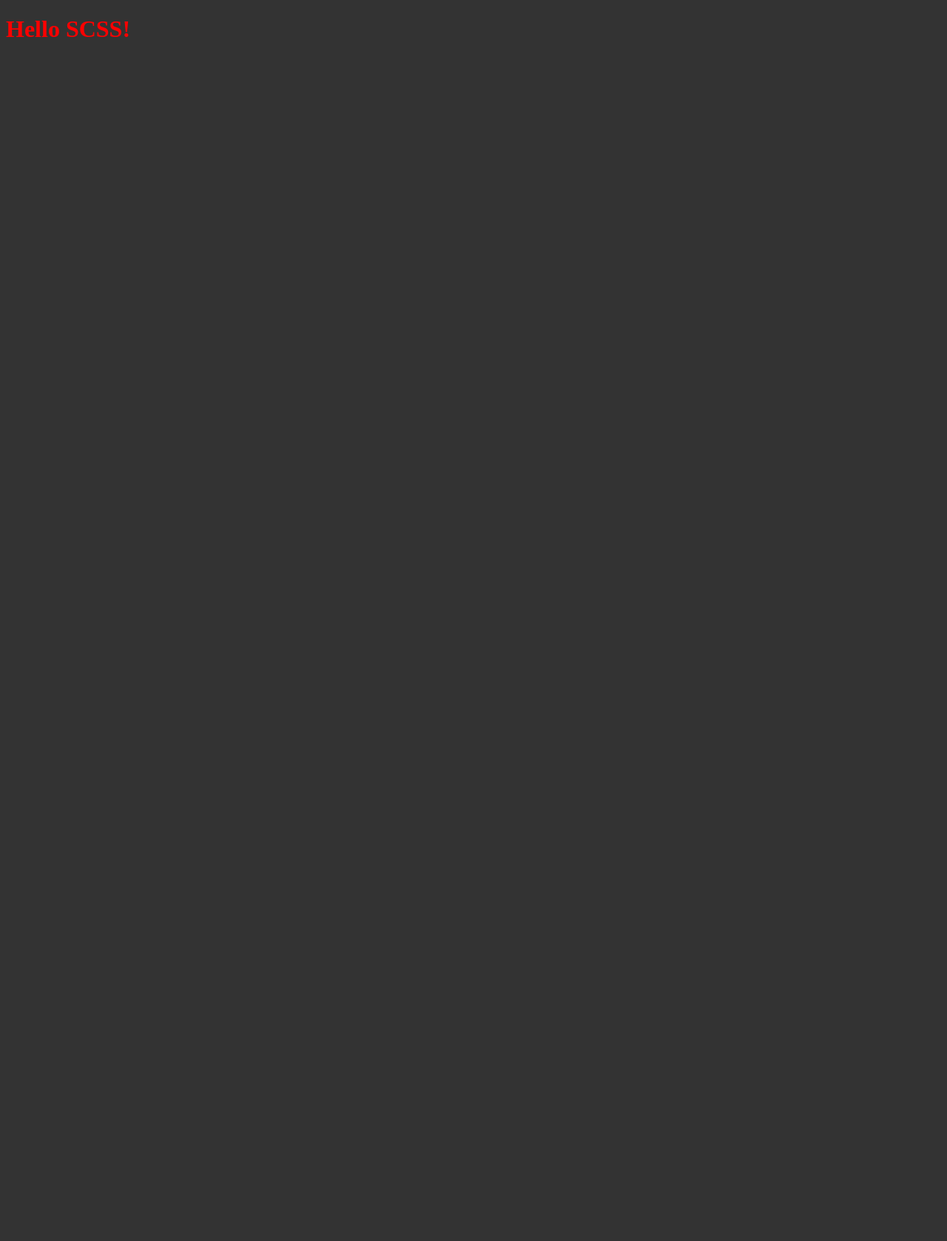
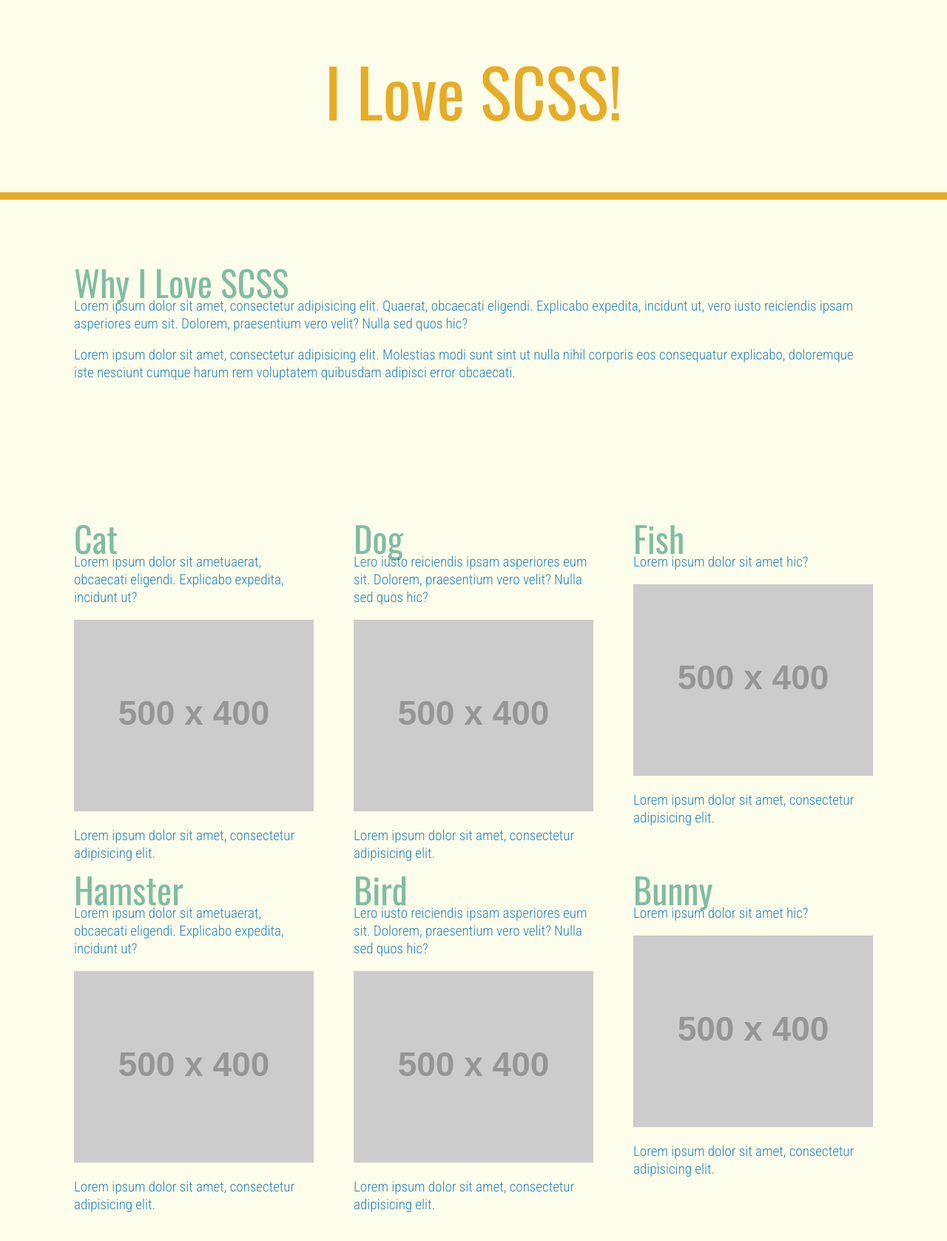
Before and after one commit to bbishop777/get_sassy, a website: page public/index.html in a window 1280 px wide. Shown: the whole page at 74% size. Before the commit the page ends 800 px from the top, so only its background shows below. Drawn offline with nearby package versions, Linux system fonts and the light colour scheme; files that its build step writes are made by us from their sources; placeholder pictures from the web are drawn by us.

Commit message:
Completes exercise with instructor

```diff
--- a/public/index.html
+++ b/public/index.html
@@ -2,12 +2,57 @@
 <html lang="en">
 <head>
   <meta charset="UTF-8">
-  <title>Document</title>
-  <link rel="stylesheet" href="./css/styles.css">
+  <title>SCSS Day</title>
+  <link href='https://fonts.googleapis.com/css?family=Oswald|Roboto+Condensed:300,700' rel='stylesheet' type='text/css'>
+  <link rel="stylesheet" href="/css/styles.css">
   <meta name="viewport" content="width=device-width, initial-scale=1.0" />
 </head>
 <body>
-  <h1>Hello SCSS!</h1>
-
+  <div class="block block-title">
+    <h1>I Love SCSS!</h1>
+  </div>
+  <div class="block block-intro">
+    <h2>Why I Love SCSS</h2>
+    <p>Lorem ipsum dolor sit amet, consectetur adipisicing elit. Quaerat, obcaecati eligendi. Explicabo expedita, incidunt ut, vero iusto reiciendis ipsam asperiores eum sit. Dolorem, praesentium vero velit? Nulla sed quos hic?</p>
+    <p>Lorem ipsum dolor sit amet, consectetur adipisicing elit. Molestias modi sunt sint ut nulla nihil corporis eos consequatur explicabo, doloremque iste nesciunt cumque harum rem voluptatem quibusdam adipisci error obcaecati.</p>
+  </div>
+  <div class="block block-animals">
+    <div class="feature feature-cat">
+      <h2>Cat</h2>
+      <p>Lorem ipsum dolor sit ametuaerat, obcaecati eligendi. Explicabo expedita, incidunt ut?</p>
+      <img src="http://placehold.it/500x400/" alt="A Cat">
+      <p class="caption">Lorem ipsum dolor sit amet, consectetur adipisicing elit.</p>
+    </div>
+    <div class="feature feature-dog">
+      <h2>Dog</h2>
+      <p>Lero iusto reiciendis ipsam asperiores eum sit. Dolorem, praesentium vero velit? Nulla sed quos hic?</p>
+      <img src="http://placehold.it/500x400/" alt="A Dog">
+      <p class="caption">Lorem ipsum dolor sit amet, consectetur adipisicing elit.</p>
+    </div>
+    <div class="feature feature-fish">
+      <h2>Fish</h2>
+      <p>Lorem ipsum dolor sit amet hic?</p>
+      <img src="http://placehold.it/500x400/" alt="A Dog">
+      <p class="caption">Lorem ipsum dolor sit amet, consectetur adipisicing elit.</p>
+    </div>
+    <div class="feature feature-cat">
+      <h2>Hamster</h2>
+      <p>Lorem ipsum dolor sit ametuaerat, obcaecati eligendi. Explicabo expedita, incidunt ut?</p>
+      <img src="http://placehold.it/500x400/" alt="A Cat">
+      <p class="caption">Lorem ipsum dolor sit amet, consectetur adipisicing elit.</p>
+    </div>
+    <div class="feature feature-dog">
+      <h2>Bird</h2>
+      <p>Lero iusto reiciendis ipsam asperiores eum sit. Dolorem, praesentium vero velit? Nulla sed quos hic?</p>
+      <img src="http://placehold.it/500x400/" alt="A Dog">
+      <p class="caption">Lorem ipsum dolor sit amet, consectetur adipisicing elit.</p>
+    </div>
+    <div class="feature feature-fish">
+      <h2>Bunny</h2>
+      <p>Lorem ipsum dolor sit amet hic?</p>
+      <img src="http://placehold.it/500x400/" alt="A Dog">
+      <p class="caption">Lorem ipsum dolor sit amet, consectetur adipisicing elit.</p>
+    </div>
+  </div>
 </body>
 </html>
--- /dev/null
+++ b/scss/partials/_reset.scss
@@ -0,0 +1,48 @@
+/* http://meyerweb.com/eric/tools/css/reset/
+   v2.0 | 20110126
+   License: none (public domain)
+*/
+
+html, body, div, span, applet, object, iframe,
+h1, h2, h3, h4, h5, h6, p, blockquote, pre,
+a, abbr, acronym, address, big, cite, code,
+del, dfn, em, img, ins, kbd, q, s, samp,
+small, strike, strong, sub, sup, tt, var,
+b, u, i, center,
+dl, dt, dd, ol, ul, li,
+fieldset, form, label, legend,
+table, caption, tbody, tfoot, thead, tr, th, td,
+article, aside, canvas, details, embed,
+figure, figcaption, footer, header, hgroup,
+menu, nav, output, ruby, section, summary,
+time, mark, audio, video {
+  margin: 0;
+  padding: 0;
+  border: 0;
+  font-size: 100%;
+  font: inherit;
+  vertical-align: baseline;
+}
+/* HTML5 display-role reset for older browsers */
+article, aside, details, figcaption, figure,
+footer, header, hgroup, menu, nav, section {
+  display: block;
+}
+body {
+  line-height: 1;
+}
+ol, ul {
+  list-style: none;
+}
+blockquote, q {
+  quotes: none;
+}
+blockquote:before, blockquote:after,
+q:before, q:after {
+  content: '';
+  content: none;
+}
+table {
+  border-collapse: collapse;
+  border-spacing: 0;
+}
--- a/scss/styles.scss
+++ b/scss/styles.scss
@@ -1,9 +1,139 @@
-$dark-color : #333333;
+// PROCESS
+// 1. Set basic variables & media query ranges
+// 2. Style large blocks with bg colors for layout
+// 3. Get general layout elements (block) sized for all media queries
+// 4. Modify general layout elements with &
+// 5. Secondary features grid (S --> L)
+// 6. Typography & Image Sizes
+// 7. Refactor the SCSS to make it dryer & simpler.
+// 8. Set variables for common values.
 
-body {
-  background: $dark-color;
+
+// RESETS & FRAMEWORKS
+*{
+  box-sizing: border-box;
+  transition: all 1s ease;
+}
+@import "partials/reset";
+
+// VARIABLES & MIXINS
+$primary: #2684BF;
+$secondary: #80BCA3;
+$tertiary: #E6AC27;
+$background: #F6F7BD;
+
+//mixins
+@mixin header-font($header-font-color: $tertiary, $header-font-size: 30px ){
+  font-family: 'Oswald', sans-serif;
+  font-weight: normal;
+  color: $header-font-color;
+  font-size: $header-font-size;
+  padding-bottom: $header-font-size/2;
+  line-height: $header-font-size*1.5;
+
+  @media #{$medium}{
+    font-size: $header-font-size*2;
+  }
+
+  @media #{$large}{
+    font-size: $header-font-size*3;
+  }
 }
 
-h1 {
- color: red;
+
+
+// MEDIA QUERY RANGES
+$medium: "only screen and (min-width:600px)";
+$large: "only screen and (min-width:900px)";
+
+// GENERAL STYLES
+
+body{
+  background-color: $tertiary;
 }
+
+h1{
+  //mixin
+  @include header-font;
+  text-align: center;
+}
+
+h2{
+  //mixin
+  @include header-font($secondary, 16px);
+}
+
+p{
+  color: $primary;
+  font-family: 'Roboto Condensed', sans-serif;
+  font-weight: 300;
+  font-size: 14px;
+  line-height: 18px;
+  + p {
+    margin-top: 18px;
+  }
+
+  @media #{$medium} {
+    font-size: 17px;
+    line-height: 19px;
+  }
+  @media #{$large} {
+    font-size: 19px;
+    line-height: 24px;
+  }
+}
+
+
+
+.feature {
+     flex: 0 0 100%;
+     margin-bottom: 25px;
+
+     @media #{$medium} {
+     flex: 0 0 48%;
+     }
+
+      @media #{$large} {
+      flex: 0 0 30%;
+      }
+
+
+
+     img {
+       max-width: 100%;
+       margin-top: 18px;
+       margin-bottom: 18px;
+     }
+}
+
+.block{
+  margin: auto;
+  background-color: lighten($background, 10%);
+  padding: 25px;
+  @media #{$medium} {
+   padding: 50px;
+  }
+
+  @media #{$large} {
+   padding: 100px;
+  }
+}
+
+.block-title {
+ border-bottom: 4px solid $tertiary;
+
+ @media #{$medium} {
+  border-bottom: 8px solid $tertiary;
+ }
+
+ @media #{$large} {
+  border-bottom: 10px solid $tertiary;
+ }
+
+ }
+
+.block-animals {
+ display: flex;
+ flex-flow: row wrap;
+ justify-content: space-between;
+}
```
